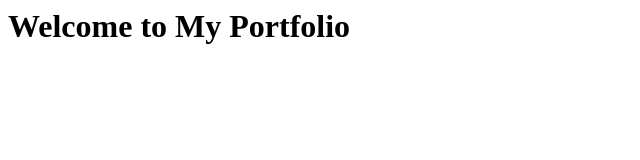
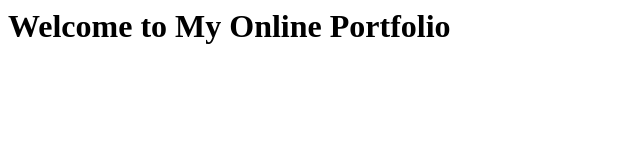
Before and after one commit to sanketmote05/portfolio-website, a plain HTML site: page index.html in a window 1280 px wide. Shown: the whole page, without its empty margins (0-640 px from the left). Drawn offline with Linux system fonts and the light colour scheme.

Commit message:
Updated header text on main

```diff
--- a/index.html
+++ b/index.html
@@ -1 +1 @@
-<html><html><head><title>My Portfolio</title></head><body><h1>Welcome to My Portfolio</h1></body></html>
+<h1>Welcome to My Online Portfolio</h1>
```
